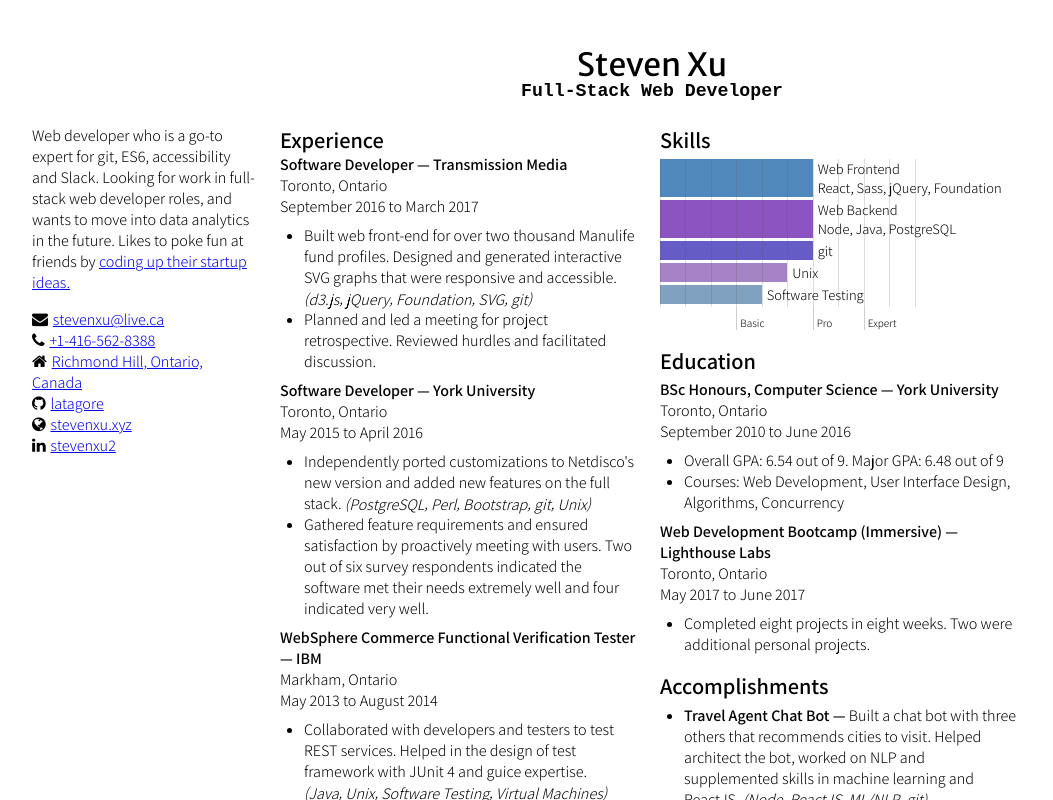
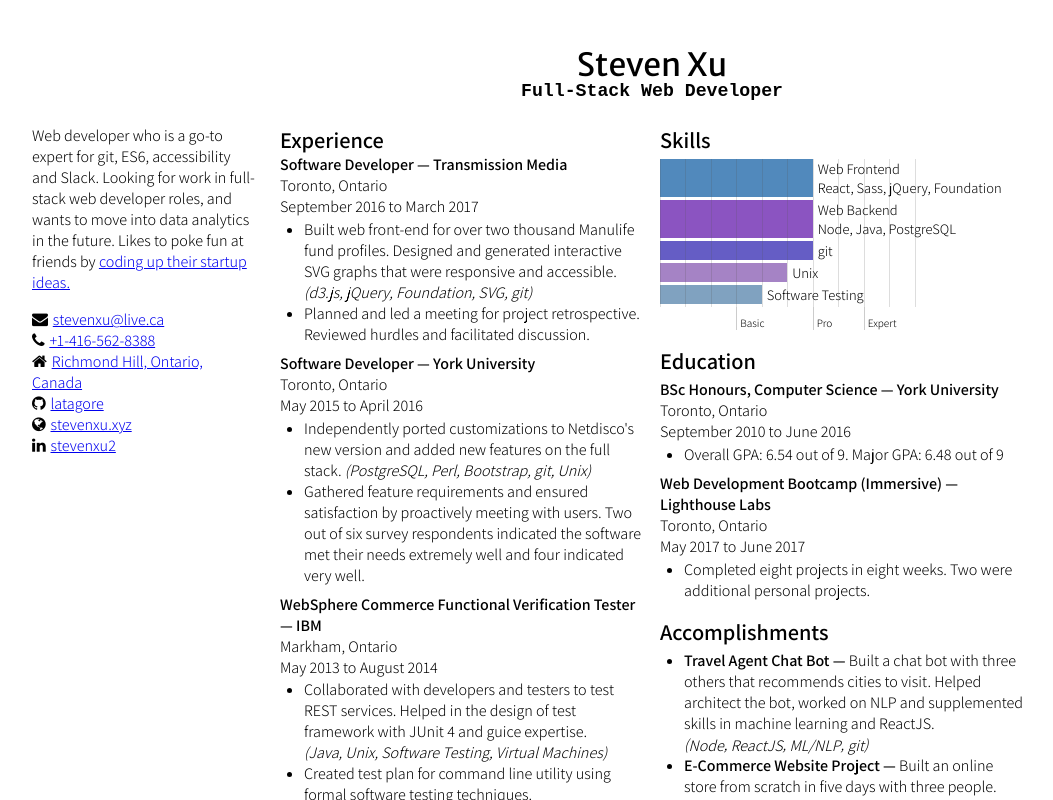
Before and after one commit to latagore/Resume, a React app: page / in a window 1280 px wide. Shown: the top 800 px of the page, without its empty margins (112-1165 px from the left). Built offline with nearby package versions, Linux system fonts and the light colour scheme.

Commit message:
Save space by removing uni info, margins

```diff
--- a/resume-data.json
+++ b/resume-data.json
@@ -23,7 +23,7 @@
         "overall": 6.54,
         "major": 6.48,
         "max": 9
-      }, "info": [
+      }, "hidden.info": [
         "Courses: Web Development, User Interface Design, Algorithms, Concurrency"
       ],
       "skills": ["Java", "Javascript"]
--- a/styles/home.scss
+++ b/styles/home.scss
@@ -100,7 +100,10 @@ section {
 }
 
 ul {
-  margin: 0.5em;
+  margin-top: 0.1em;
+  margin-bottom: 0;
+  margin-right: 0;
+  margin-left: 0.5em;
   padding-left: 1em;
 }
 
```
Also changed, not shown: 1 other file (tests, documents, lock files or other folders).
